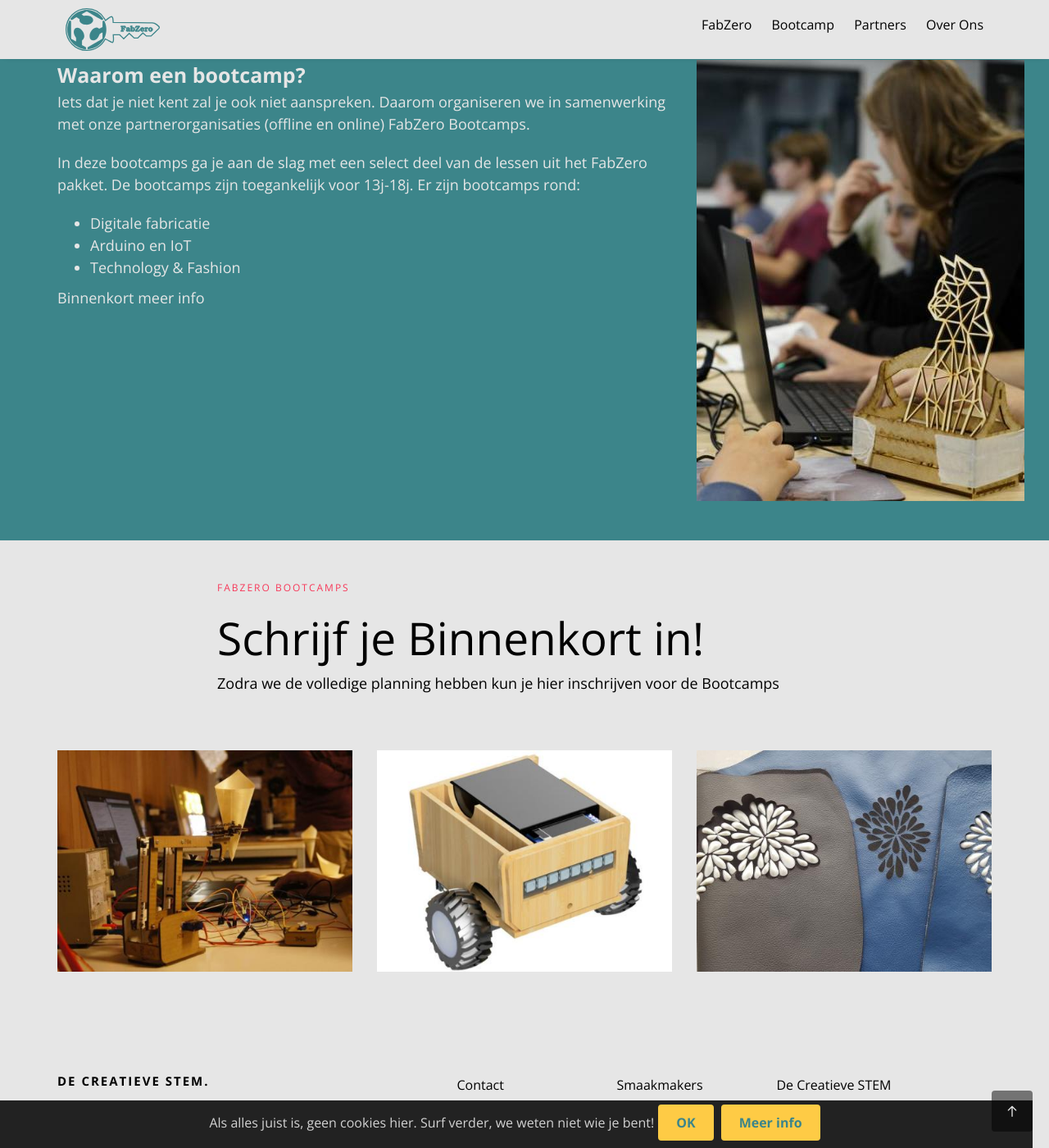
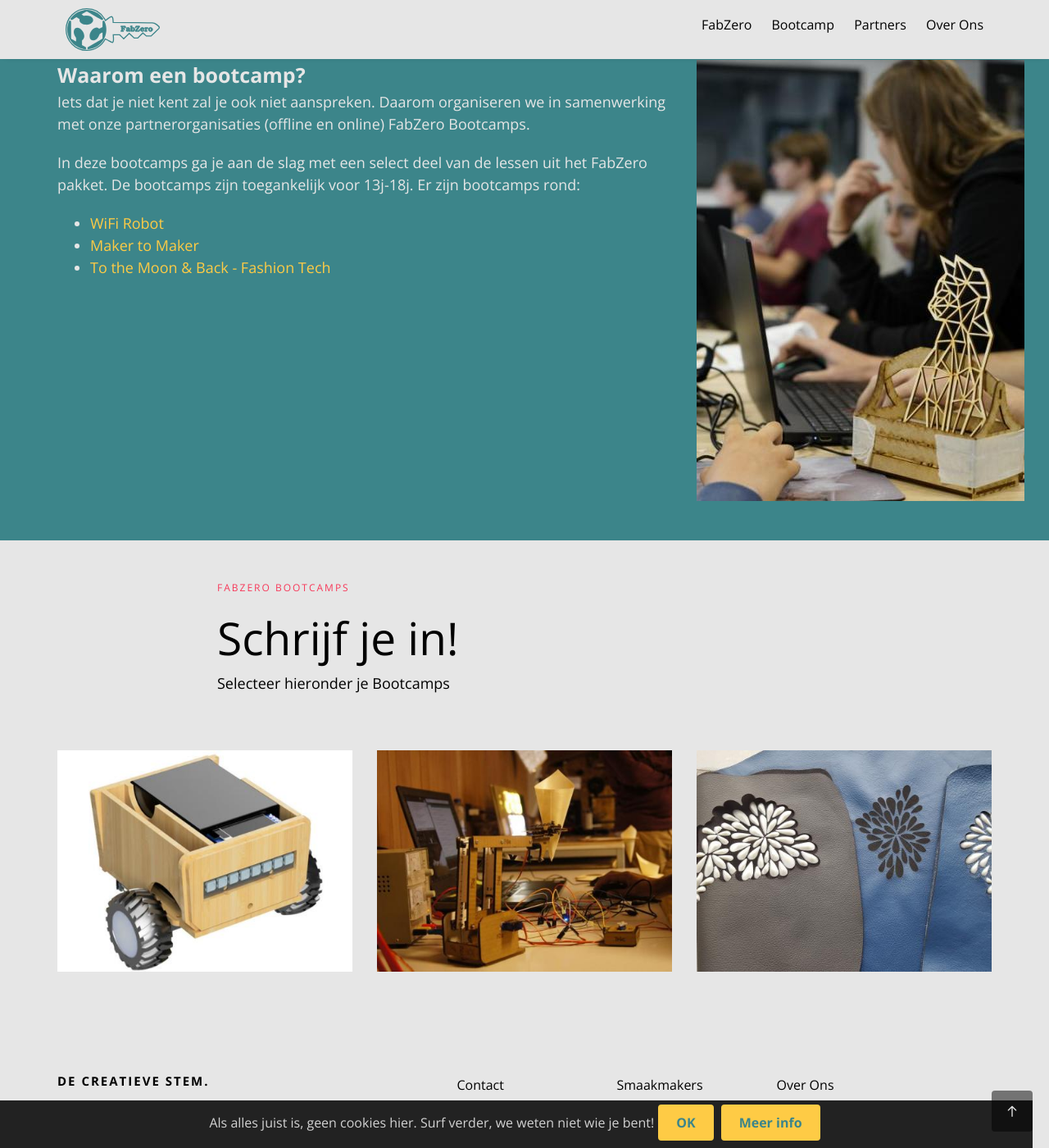
Before and after one commit to IngegnoMakerSpace/inclusievekets, a Jekyll site: the page built from _pages/bootcamp.html, in a window 1280 px wide and 1400 px high, scrolled down 543 px. Shown: the whole window at 82% size. Built offline with Jekyll 4.4.1, drawn with Linux system fonts in a browser that asks for light colours; nearby versions of some CDN libraries; some web fonts are replaced; some of the changed text lies outside the part shown.

Commit message:
bootcamps beschikbaar stellen

```diff
--- a/_includes/footer.html
+++ b/_includes/footer.html
@@ -9,6 +9,11 @@
         <ul class="fh5co-footer-links">
           <li><a href="{{site.baseurl}}/contact">Contact</a></li>
           <li><a href="{{site.baseurl}}/fabzero">FabZero</a></li>
+              <li>&#9679; <a href="{{ site.baseurl }}/fabzerobasis">Basis</a></li>
+              <li>&#9679; <a href="{{ site.baseurl }}/fabzeroit">IT voor makers</a></li>
+              <li>&#9679; <a href="{{ site.baseurl }}/fabzeromix">Mix and Match</a></li>
+          <li><a href="{{ site.baseurl }}/openlab">OpenLabs</a></li>
+          <li><a href="{{ site.baseurl }}/publicaties">Publicaties</a></li>
         </ul>
       </div>
 
@@ -16,11 +21,17 @@
         <ul class="fh5co-footer-links">
           <li><a href="{{site.baseurl}}/smaakmakers">Smaakmakers</a></li>
           <li><a href="{{site.baseurl}}/bootcamp">Bootcamps</a></li>
+                <li>&#9679; <a href="{{ site.baseurl }}/bootcampwifirobot">WiFi Robot</a></li>
+                <li>&#9679; <a href="{{ site.baseurl }}/bootcampmaker2maker">Maker to Maker</a></li>
+                <li>&#9679; <a href="{{ site.baseurl }}/bootcampfashion">Fashion Tech</a></li>
+          <li><a href="{{ site.baseurl }}/partners">Partners</a></li>
         </ul>
       </div>
 
       <div class="col-md-2 col-sm-4 col-xs-6 col-md-push-1 ">
         <ul class="fh5co-footer-links">
+            <li><a href="{{ site.baseurl }}/about">Over Ons</a></li>
+            <li><a href="{{ site.baseurl }}/fabacademy">Fabacademy</a></li>
           <li><a href="https://decreatievestem.be/">De Creatieve STEM</a></li>
           <li><a href="https://maakbib.be/">MaakBib</a></li>
           <li><a href="https://girlsinstem.eu/">Girls In STEM</a></li>
--- a/_includes/navbar.html
+++ b/_includes/navbar.html
@@ -19,7 +19,15 @@
               <li><a href="{{ site.baseurl }}/fabzeromix">FabZero Mix and Match</a></li>
             </ul>
           </li>
-          <li><a href="{{ site.baseurl }}/bootcamp">Bootcamp</a></li>
+          <li class="has-dropdown">
+            <span>Bootcamp</span>
+            <ul class="dropdown">
+                <li><a href="{{ site.baseurl }}/bootcamp">Overzicht</a></li>
+                <li><a href="{{ site.baseurl }}/bootcampwifirobot">WiFi Robot</a></li>
+                <li><a href="{{ site.baseurl }}/bootcampmaker2maker">Maker to Maker</a></li>
+                <li><a href="{{ site.baseurl }}/bootcampfashion">Fashion Tech</a></li>
+            </ul>
+          </li>
           <li><a href="{{ site.baseurl }}/partners">Partners</a></li>
           <li class="has-dropdown">
             <span>Over Ons</span>
@@ -35,6 +43,5 @@
         </ul>
       </div>
     </div>
-
   </div>
 </nav>
--- a/_pages/bootcamp.html
+++ b/_pages/bootcamp.html
@@ -30,11 +30,11 @@
                     <h3>Waarom een bootcamp?</h3>
                     <p>Iets dat je niet kent zal je ook niet aanspreken. Daarom organiseren we in samenwerking met onze partnerorganisaties (offline en online) FabZero Bootcamps.</p>
                     <p>In deze bootcamps ga je aan de slag met een select deel van de lessen uit het FabZero pakket. De bootcamps zijn toegankelijk voor 13j-18j. Er zijn bootcamps rond:</p>
-                    <ul><li>Digitale fabricatie</li>
-                        <li>Arduino en IoT</li>
-                        <li>Technology &amp; Fashion</li>
+                    <ul>
+                        <li><a href="{{ site.baseurl}}/bootcampwifirobot">WiFi Robot</a></li>
+                        <li><a href="{{ site.baseurl}}/bootcampmaker2maker">Maker to Maker</a></li>
+                        <li><a href="{{ site.baseurl}}/bootcampfashion">To the Moon &amp; Back - Fashion Tech</a></li>
                     </ul>
-                    <p>Binnenkort meer info</p>
                 </div>
             </div>
             <div class="col-md-4 col-md-offset-0 text-left animate-box" data-animate-effect="fadeInUp">
@@ -50,33 +50,33 @@
 			<div class="row row-pb-md">
 				<div class="col-md-8 col-md-offset-2 text-left fh5co-heading4  animate-box">
 					<span>FabZero Bootcamps</span>
-					<h2>Schrijf je Binnenkort in!</h2>
-					<p>Zodra we de volledige planning hebben kun je hier inschrijven voor de Bootcamps</p>
+					<h2>Schrijf je in!</h2>
+					<p>Selecteer hieronder je Bootcamps</p>
 				</div>
 			</div>
 
 			<div class="row">
 				<div class="col-md-4 col-sm-6 fh5co-project animate-box" data-animate-effect="fadeIn">
-					<a href=""><img src="{{site.baseurl}}/assets/images/cristiano.jpg" alt="DigFab" class="img-responsive">
+					<a href="{{ site.baseurl}}/bootcampwifirobot"><img src="{{site.baseurl}}/assets/images/robot_remote.jpg" alt="IoT" class="img-responsive">
 						<div class="fh5co-copy">
-							<h3>Digitale fabricatie</h3>
-							<p>Binnenkort Inschrijvingen mogelijk.</p>
+							<h3>WiFi Robot bootcamp</h3>
+							<p>Een kamp voor aspirant makers die weg zijn van robots!</p>
 						</div>
 					</a>
 				</div>
 				<div class="col-md-4 col-sm-6 fh5co-project animate-box" data-animate-effect="fadeIn">
-					<a href=""><img src="{{site.baseurl}}/assets/images/robot_remote.jpg" alt="IoT" class="img-responsive">
+					<a href="{{ site.baseurl}}/bootcampmaker2maker"><img src="{{site.baseurl}}/assets/images/cristiano.jpg" alt="DigFab" class="img-responsive">
 						<div class="fh5co-copy">
-							<h3>Arduino en IoT</h3>
-							<p>Binnenkort Inschrijvingen mogelijk</p>
+							<h3>Maker to Maker bootcamp</h3>
+							<p>Een inspirerende week voor aspirant makers die niet schrikken van digitaal ontwerpen.</p>
 						</div>
 					</a>
 				</div>
 				<div class="col-md-4 col-sm-6 fh5co-project animate-box" data-animate-effect="fadeIn">
-					<a href=""><img src="{{site.baseurl}}/assets/images/tech_fashion.jpg" alt="Tech Fashion" class="img-responsive">
+					<a href="{{ site.baseurl}}/bootcampfashion"><img src="{{site.baseurl}}/assets/images/tech_fashion.jpg" alt="Tech Fashion" class="img-responsive">
 						<div class="fh5co-copy">
-							<h3>Technology &amp; Fashion</h3>
-							<p>Binnenkort Inschrijvingen mogelijk</p>
+							<h3>Fashion Tech bootcamp</h3>
+							<p>To the Moon &amp; Back - Fashion Tech bootcamp. Digitaal kledij ontwerpen en mixen met high-tech.</p>
 						</div>
 					</a>
 				</div>
```
Also changed, not shown: _pages/bootcampfashion.html (added, +62 -0 lines), _pages/bootcampmaker2maker.html (added, +73 -0 lines), _pages/bootcampwifirobot.html (added, +72 -0 lines).
